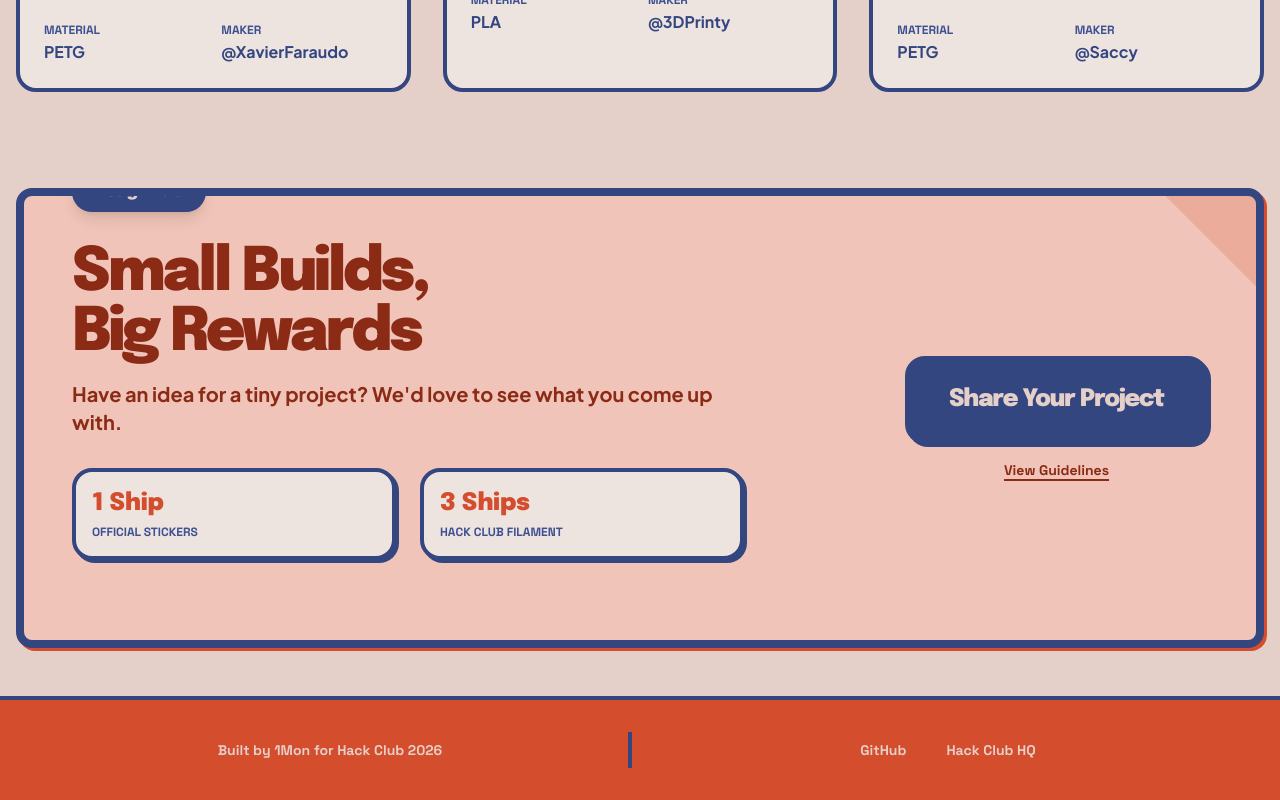
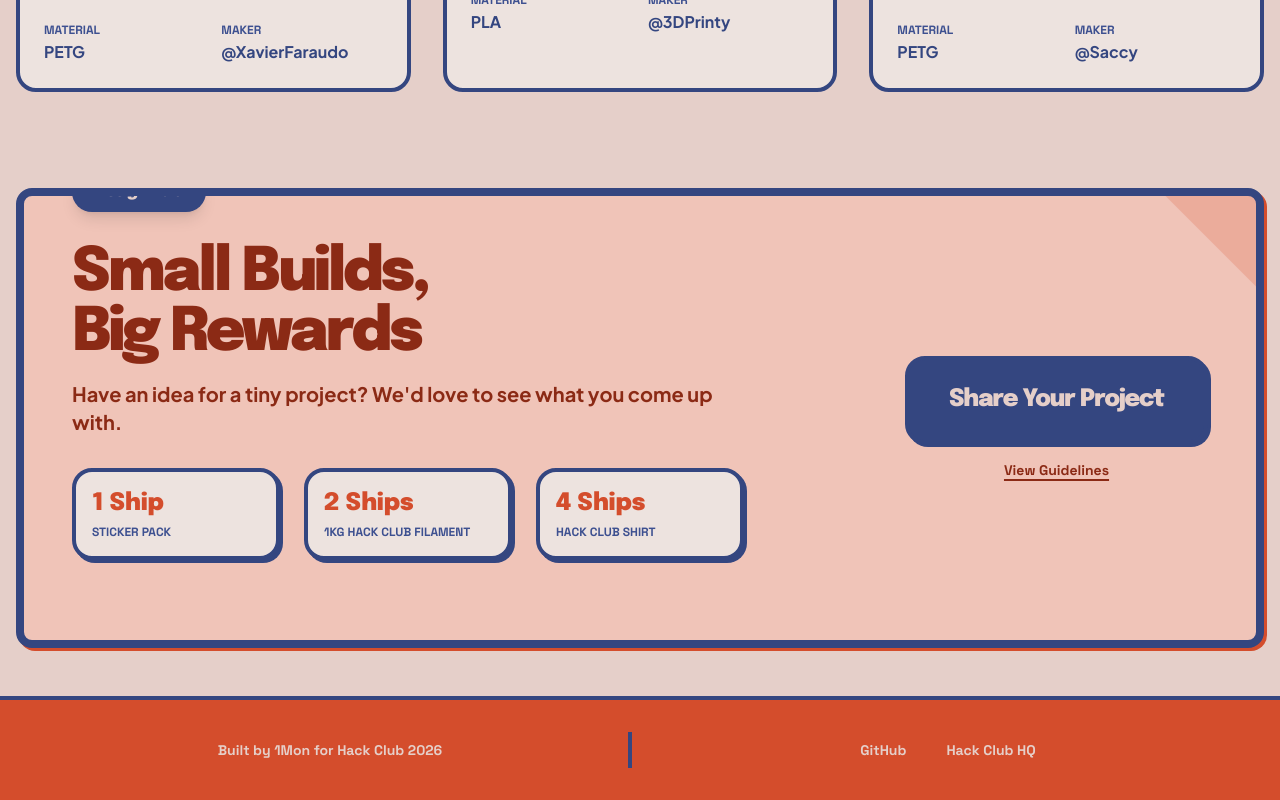
Before and after one commit to 2Mon/last-grams, a SvelteKit app: page /gallery in a window 1280 px wide. Shown: the part 1644-2444 px from the top of the page. Built offline with nearby package versions, Linux system fonts and the light colour scheme.

Commit message:
fix: update gallery CTA rewards to match actual tiers

```diff
--- a/src/routes/gallery/+page.svelte
+++ b/src/routes/gallery/+page.svelte
@@ -100,14 +100,18 @@
                 <p class="font-body text-xl font-bold text-on-primary-container dark:text-background mb-8">
                     Have an idea for a tiny project? We'd love to see what you come up with.
                 </p>
-                <div class="grid grid-cols-1 sm:grid-cols-2 gap-6 mb-8">
+                <div class="grid grid-cols-1 sm:grid-cols-3 gap-6 mb-8">
                     <div class="bg-surface-container-lowest dark:bg-dark-container border-4 border-on-surface dark:border-background p-4 hard-shadow rounded-xl">
                         <div class="font-headline font-black text-2xl text-primary mb-1">1 Ship</div>
-                        <div class="font-label font-bold uppercase text-xs text-on-surface-variant dark:text-background/70">Official Stickers</div>
+                        <div class="font-label font-bold uppercase text-xs text-on-surface-variant dark:text-background/70">Sticker Pack</div>
                     </div>
                     <div class="bg-surface-container-lowest dark:bg-dark-container border-4 border-on-surface dark:border-background p-4 hard-shadow rounded-xl">
-                        <div class="font-headline font-black text-2xl text-primary mb-1">3 Ships</div>
-                        <div class="font-label font-bold uppercase text-xs text-on-surface-variant dark:text-background/70">Hack Club Filament</div>
+                        <div class="font-headline font-black text-2xl text-primary mb-1">2 Ships</div>
+                        <div class="font-label font-bold uppercase text-xs text-on-surface-variant dark:text-background/70">1kg Hack Club Filament</div>
+                    </div>
+                    <div class="bg-surface-container-lowest dark:bg-dark-container border-4 border-on-surface dark:border-background p-4 hard-shadow rounded-xl">
+                        <div class="font-headline font-black text-2xl text-primary mb-1">4 Ships</div>
+                        <div class="font-label font-bold uppercase text-xs text-on-surface-variant dark:text-background/70">Hack Club Shirt</div>
                     </div>
                 </div>
             </div>
```
